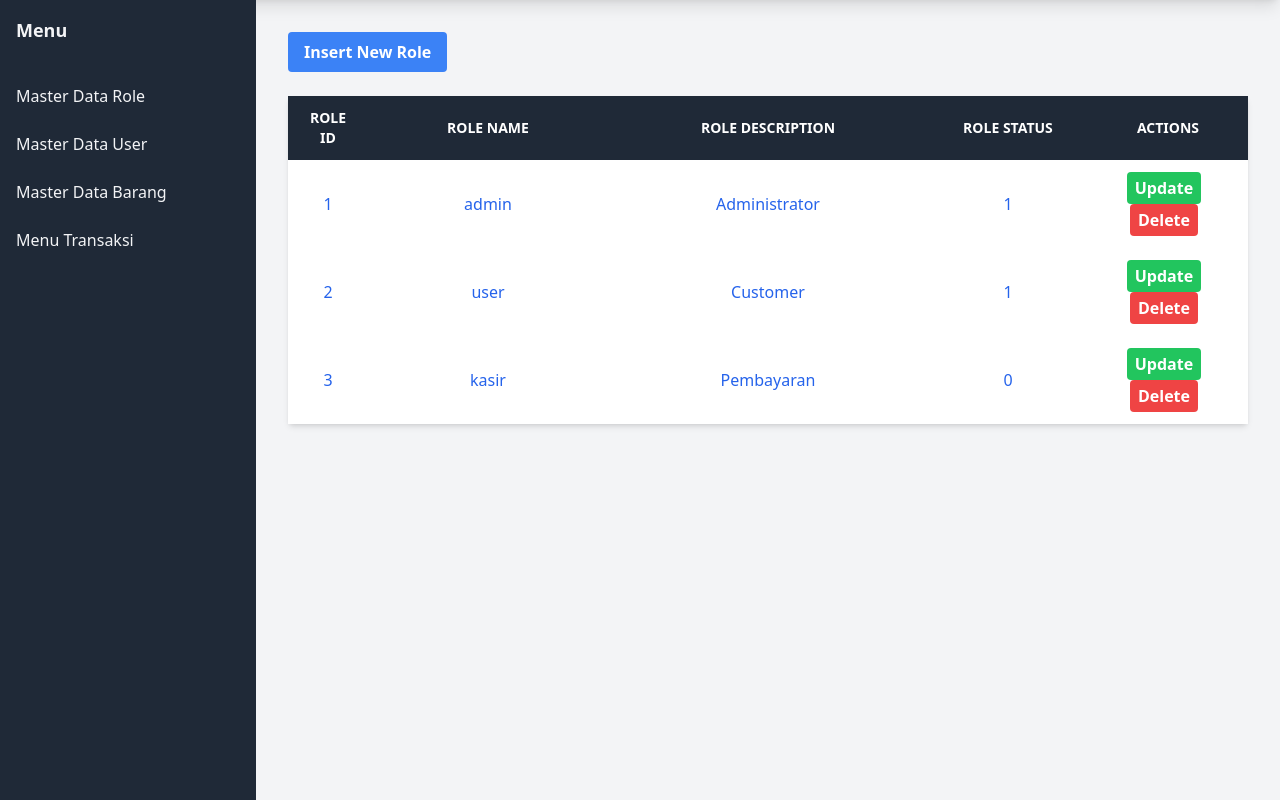
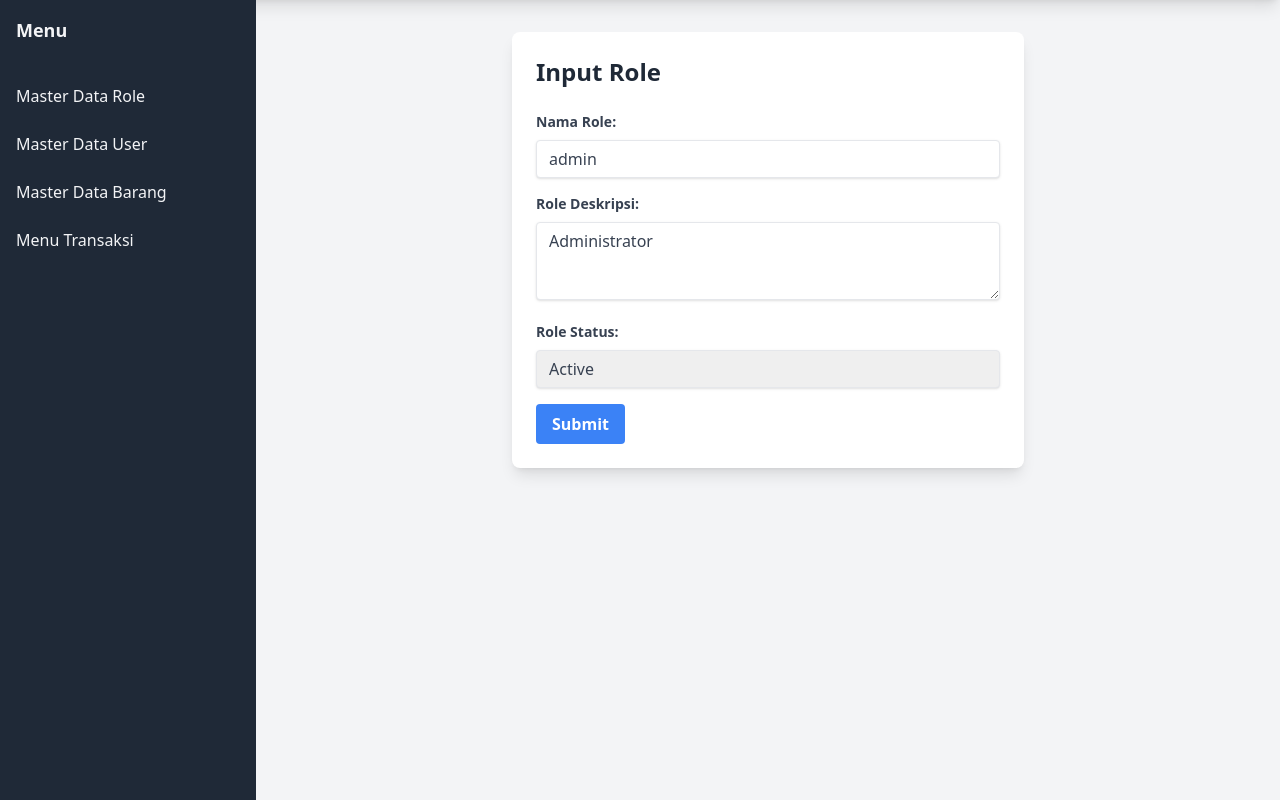
Before and after one commit to fzndps/Tugas-PBO-smstr-3, a PHP site: page /index.php?modul=role&fitur=edit&role_id=1 in a window 1280 px wide. Shown: the part 72-872 px from the top of the page. Run offline with PHP 8.4, Linux system fonts and the light colour scheme; some libraries are stand-ins or nearby versions.

Commit message:
memperbaiki fitur delete dan update

```diff
--- a/index.php
+++ b/index.php
@@ -4,7 +4,7 @@ session_start();
 
 if (isset($_GET['modul'])) {
   $modul = $_GET['modul'];
-}else{
+} else {
   $modul = 'dashboard';
 }
 
@@ -17,7 +17,7 @@ switch ($modul) {
 
     if (isset($_GET['fitur'])) {
       $fitur = $_GET['fitur'];
-    }else{
+    } else {
       $fitur = null;
     }
     switch ($fitur) {
@@ -28,10 +28,39 @@ switch ($modul) {
         $obj_modelRole->addRole($role_name, $role_desc, $role_status);
         header('location: index.php?modul=role');
         break;
+      case 'delete':
+        if (isset($_GET['role_id'])) {
+          $role_id = $_GET['role_id'];
+          $obj_modelRole->deleteRole($role_id);
+        }
+        header('location: index.php?modul=role');
+        break;
+      case 'edit':
+        if (isset($_GET['role_id'])) {
+          $role_id = $_GET['role_id'];
+          $role = $obj_modelRole->getRoleById($role_id);
+          if ($role === null) {
+            echo "Role dengan ID tersebut tidak ditemukan.";
+            exit; // atau arahkan ke halaman lain
+          }
+          include 'view/role_input.php';
+        }
+        break;
+      case 'update':
+        if ($_SERVER['REQUEST_METHOD'] == 'POST') {
+          $role_id = $_POST['role_id'];
+          $role_name = $_POST['role_name'];
+          $role_desc = $_POST['role_description'];
+          $role_status = $_POST['role_status'];
+
+          $obj_modelRole->updateRole($role_id, $role_name, $role_desc, $role_status);
+        }
+        header('location: index.php?modul=role');
+        exit;
+
       default:
         $obj_role = $obj_modelRole->getAllRoles();
         include 'view/role_list.php';
     }
     break;
 }
-?>
--- a/view/role_input.php
+++ b/view/role_input.php
@@ -1,11 +1,13 @@
 <!DOCTYPE html>
 <html lang="en">
+
 <head>
     <meta charset="UTF-8">
     <meta name="viewport" content="width=device-width, initial-scale=1.0">
     <title>Input Role</title>
     <script src="https://cdn.tailwindcss.com"></script>
 </head>
+
 <body class="bg-gray-100 font-sans leading-normal tracking-normal">
 
     <!-- Navbar -->
@@ -21,17 +23,24 @@
             <!-- Formulir Input Role -->
             <div class="max-w-lg mx-auto bg-white p-6 rounded-lg shadow-lg">
                 <h2 class="text-2xl font-bold mb-6 text-gray-800">Input Role</h2>
-                <form action="../index.php?modul=role&fitur=add" method="POST">
+                <form action="<?php echo isset($role) ? 'index.php?modul=role&fitur=update' : '../index.php?modul=role&fitur=add'; ?>" method="POST">
+                    <?php if (isset($role)) { ?>
+                        <input type="hidden" name="role_id" value="<?php echo htmlspecialchars($role->role_id); ?>">
+                    <?php } ?>
+
+
+
+
                     <!-- Nama Role -->
                     <div class="mb-4">
                         <label for="role_name" class="block text-gray-700 text-sm font-bold mb-2">Nama Role:</label>
-                        <input type="text" id="role_name" name="role_name" class="shadow appearance-none border rounded w-full py-2 px-3 text-gray-700 leading-tight focus:outline-none focus:shadow-outline" placeholder="Masukkan Nama Role" required>
+                        <input type="text" id="role_name" name="role_name" class="shadow appearance-none border rounded w-full py-2 px-3 text-gray-700 leading-tight focus:outline-none focus:shadow-outline" placeholder="Masukkan Nama Role" value="<?php echo isset($role) ? htmlspecialchars($role->role_name) : ''; ?>" required>
                     </div>
 
                     <!-- Role Deskripsi -->
                     <div class="mb-4">
                         <label for="role_description" class="block text-gray-700 text-sm font-bold mb-2">Role Deskripsi:</label>
-                        <textarea id="role_description" name="role_description" class="shadow appearance-none border rounded w-full py-2 px-3 text-gray-700 leading-tight focus:outline-none focus:shadow-outline" placeholder="Masukkan Deskripsi Role" rows="3" required></textarea>
+                        <textarea id="role_description" name="role_description" class="shadow appearance-none border rounded w-full py-2 px-3 text-gray-700 leading-tight focus:outline-none focus:shadow-outline" placeholder="Masukkan Deskripsi Role" rows="3" required><?php echo isset($role) ? htmlspecialchars($role->role_description) : ''; ?></textarea>
                     </div>
 
                     <!-- Role Status -->
@@ -39,8 +48,8 @@
                         <label for="role_status" class="block text-gray-700 text-sm font-bold mb-2">Role Status:</label>
                         <select id="role_status" name="role_status" class="shadow appearance-none border rounded w-full py-2 px-3 text-gray-700 leading-tight focus:outline-none focus:shadow-outline" required>
                             <option value="">Pilih Status</option>
-                            <option value=1>Active</option>
-                            <option value=0>Inactive</option>
+                            <option value="1" <?php echo isset($role) && $role->role_status == 1 ? 'selected' : ''; ?>>Active</option>
+                            <option value="0" <?php echo isset($role) && $role->role_status == 0 ? 'selected' : ''; ?>>Inactive</option>
                         </select>
                     </div>
 
@@ -51,9 +60,11 @@
                         </button>
                     </div>
                 </form>
+
             </div>
         </div>
     </div>
 
 </body>
+
 </html>
--- a/view/role_list.php
+++ b/view/role_list.php
@@ -1,11 +1,13 @@
 <!DOCTYPE html>
 <html lang="en">
+
 <head>
     <meta charset="UTF-8">
     <meta name="viewport" content="width=device-width, initial-scale=1.0">
     <title>List Role</title>
     <script src="https://cdn.tailwindcss.com"></script>
 </head>
+
 <body class="bg-gray-100 font-sans leading-normal tracking-normal">
 
     <!-- Navbar -->
@@ -43,7 +45,7 @@
                         </thead>
                         <tbody class="text-gray-700">
                             <!-- Dynamic Data Rows -->
-                     <?php foreach ($obj_role as $role){ ?>
+                            <?php foreach ($obj_role as $role) { ?>
                                 <tr class="text-center">
                                     <td class="py-3 px-4 text-blue-600"><?php echo htmlspecialchars($role->role_id) ?></td>
                                     <td class="py-3 px-4 text-blue-600"><?php echo htmlspecialchars($role->role_name) ?></td>
@@ -51,12 +53,13 @@
                                     <td class="py-3 px-4 text-blue-600"><?php echo htmlspecialchars($role->role_status) ?></td>
                                     <td class="w-1/6 py-3 px-4">
                                         <button class="bg-green-500 hover:bg-green-700 text-white font-bold py-1 px-2 rounded mr-2">
-                                <a href="#">Update</a>
+                                            <a href="index.php?modul=role&fitur=edit&role_id=<?php echo $role->role_id; ?>">Update</a>
                                         </button>
                                         <button class="bg-red-500 hover:bg-red-700 text-white font-bold py-1 px-2 rounded mr-2">
-                                <a href="#">Delete</a>
+                                            <a href="index.php?modul=role&fitur=delete&role_id=<?php echo $role->role_id; ?>">Delete</a>
                                         </button>
                                     </td>
+
                                 <?php } ?>
                                 </tr>
                                 <!-- More rows can be added statically here -->
@@ -68,4 +71,5 @@
     </div>
 
 </body>
+
 </html>
```
Lines whose indentation alone changed are shown as unchanged.
